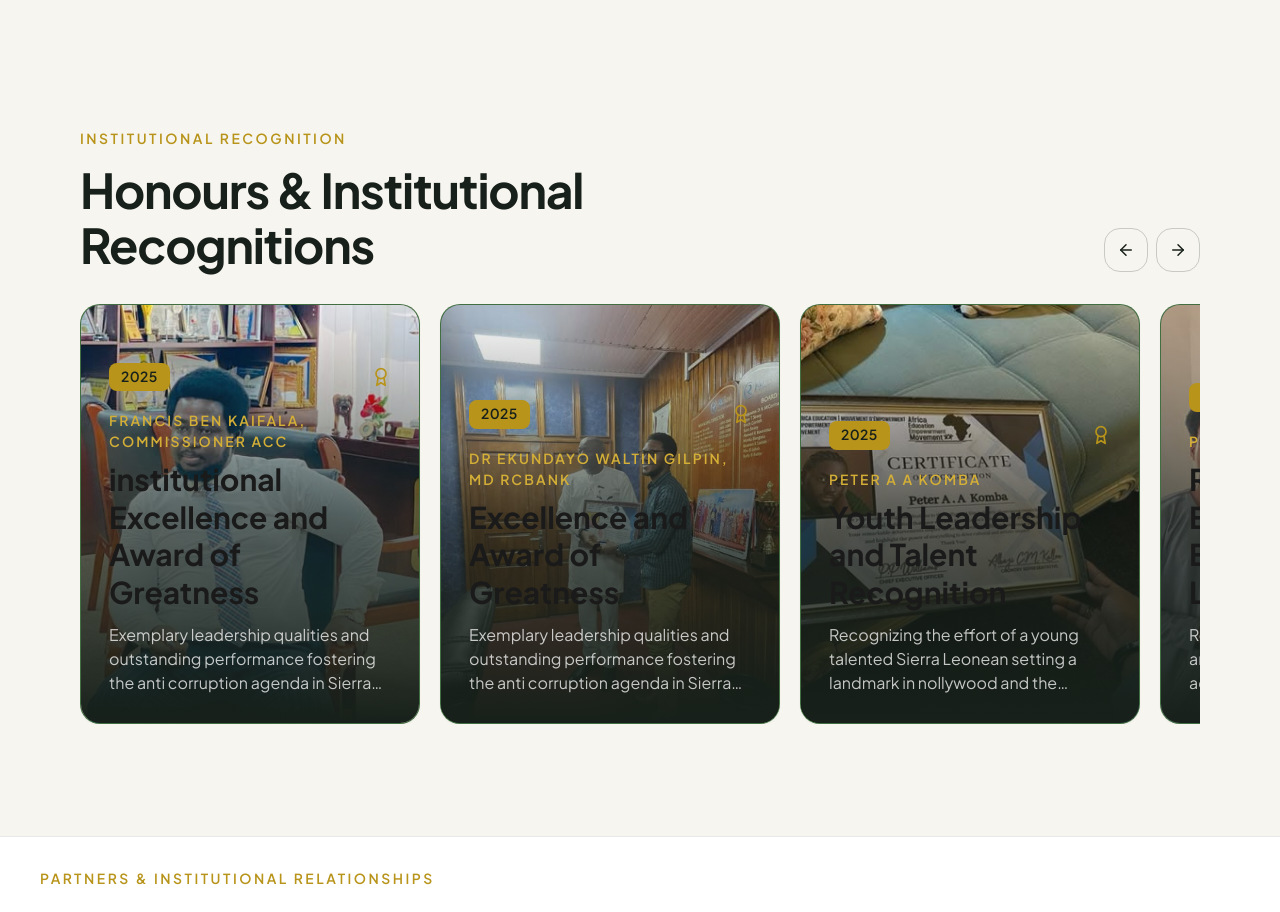
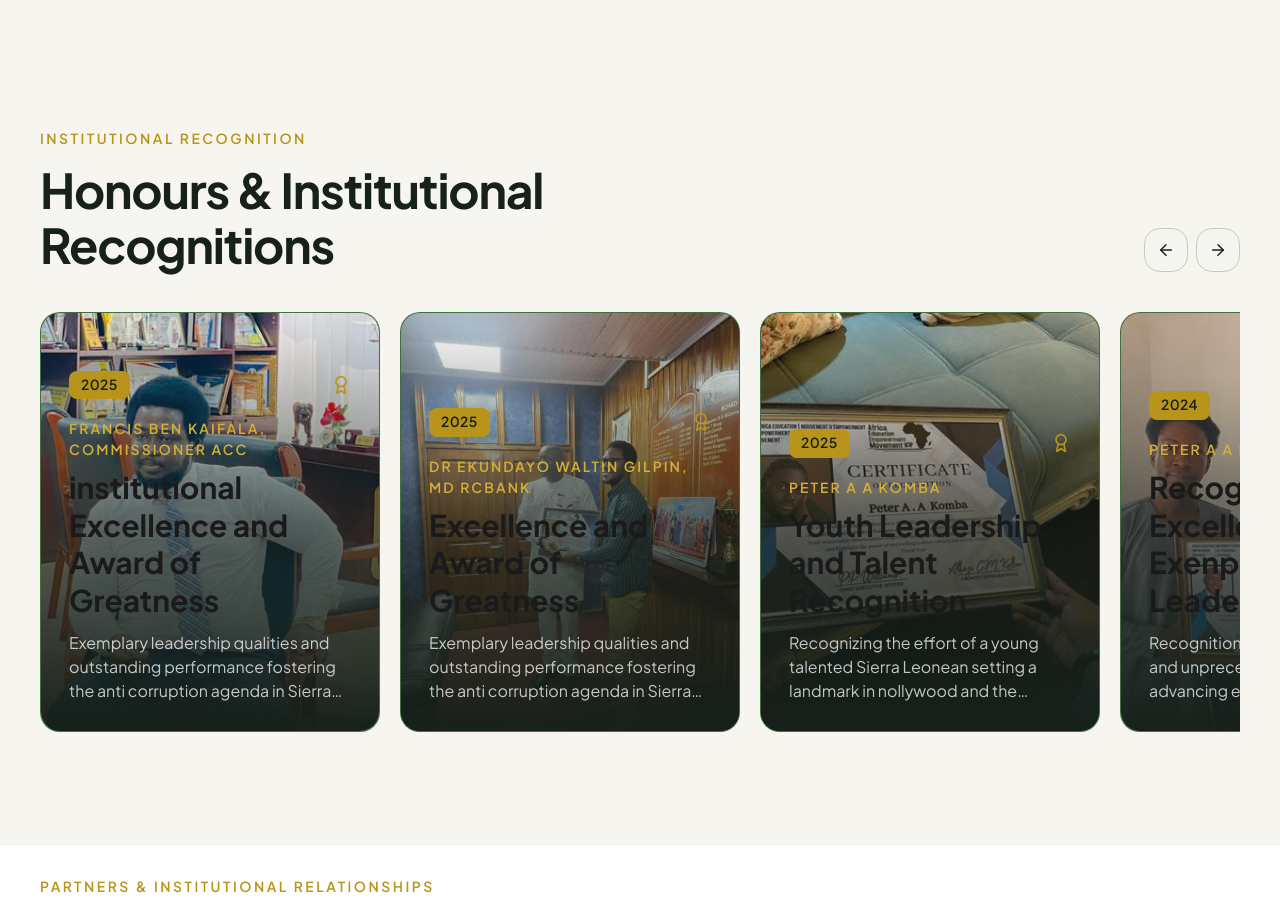
Before and after one commit to Kallon-Tech-savvy/AEEM, a React (Vite) app: page / in a window 1280 px wide. Shown: the part 3580-4492 px from the top of the page. Built offline with nearby package versions, Linux system fonts and the light colour scheme.

Commit message:
design: normalize recognition section spacing

```diff
--- a/src/components/sections/AwardSlider.tsx
+++ b/src/components/sections/AwardSlider.tsx
@@ -2,7 +2,7 @@ import React, { useRef, useState, useEffect } from 'react'
 import { motion } from 'framer-motion'
 import { ArrowLeft, ArrowRight } from 'lucide-react'
 import { AWARDS } from '../../data/Awards'
-import { Container, Section } from '../ui'
+import { Section } from '../ui'
 
 export function AwardSlider() {
   const [width, setWidth] = useState(0)
@@ -23,8 +23,7 @@ export function AwardSlider() {
 
   return (
     <Section spacing="default" className="overflow-hidden bg-aeem-cream dark:bg-aeem-charcoal">
-      <Container>
-        <div className="mb-8 flex flex-col gap-5 md:flex-row md:items-end md:justify-between">
+        <div className="mb-10 flex flex-col gap-5 md:flex-row md:items-end md:justify-between">
           <div className="max-w-2xl">
             <p className="mb-3 text-xs font-semibold uppercase tracking-[0.18em] text-aeem-gold">
               Institutional recognition
@@ -107,7 +106,6 @@ export function AwardSlider() {
             ))}
           </motion.div>
         </div>
-      </Container>
     </Section>
   )
 }
```
